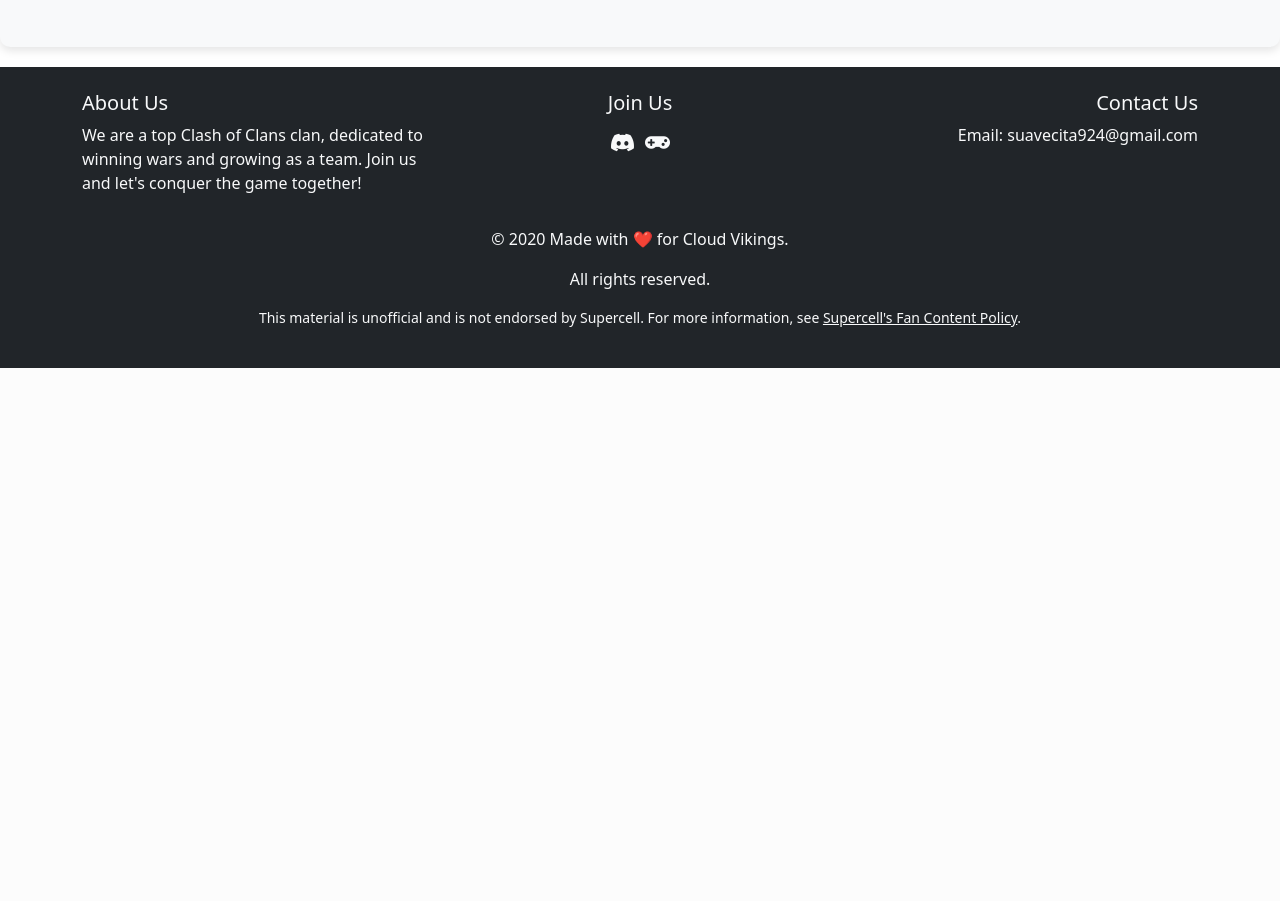
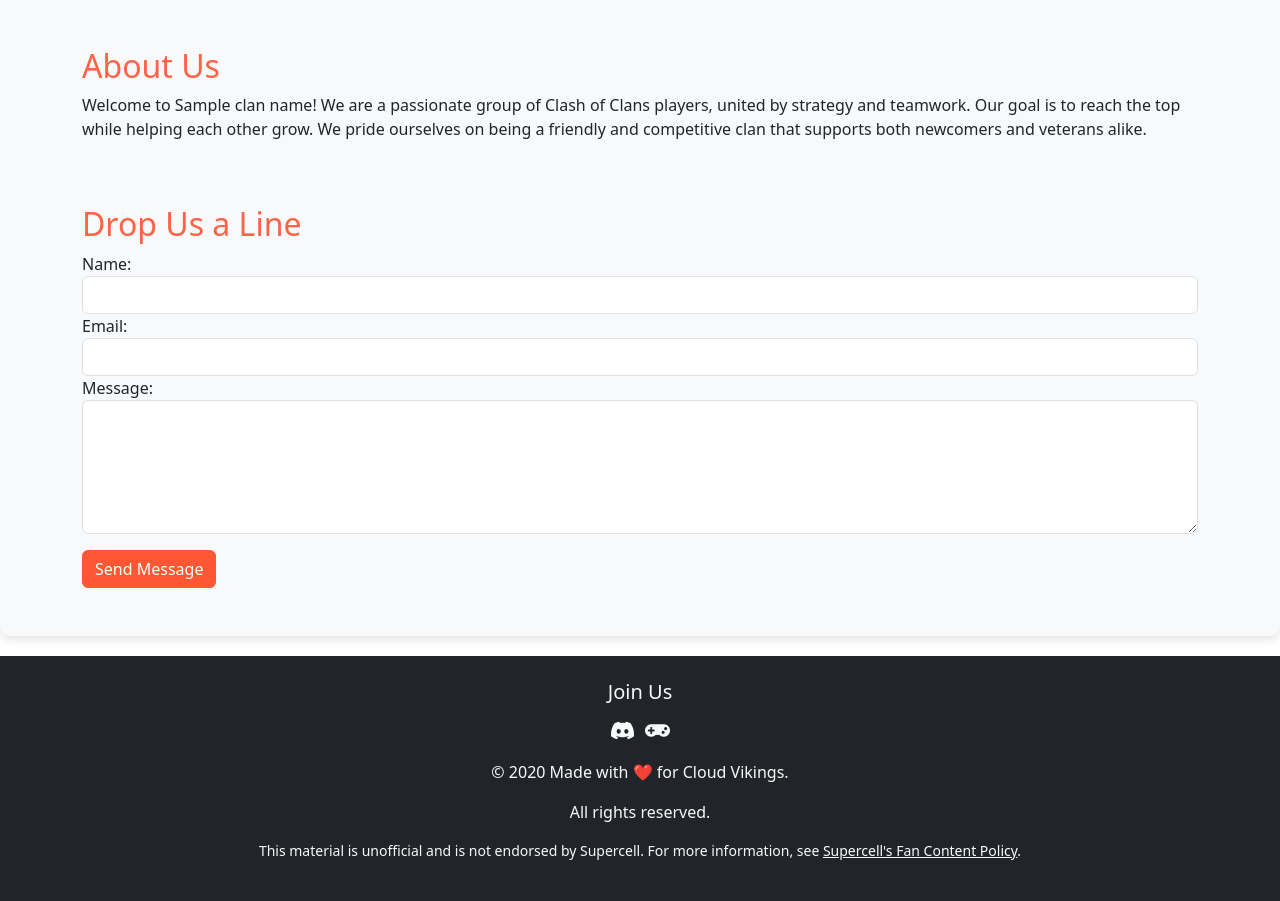
Before and after one commit to mctrinity/cloudvikingswebsite, a Flask app: template templates/index.html in a window 1280 px wide. Shown: the part 649-1550 px from the top of the page. Before the commit the page ends 1017 px from the top, so only its background shows below. Run offline with Flask 3, Linux system fonts and the light colour scheme; the template is opened without the code that fills it: most values are stand-ins (such as "Sample title", 1, 10 or a date in 2020); style sheets or scripts are compiled from the project's sources.

Commit message:
add about us and drop us a line sections

```diff
--- a/app.py
+++ b/app.py
@@ -1,4 +1,5 @@
-from flask import Flask, render_template, url_for
+from flask import Flask, render_template, request, flash, redirect, url_for
+from flask_mail import Mail, Message
 import os
 import requests
 from dotenv import load_dotenv
@@ -14,6 +15,19 @@ load_dotenv(dotenv_path='.env')
 app.config['CACHE_TYPE'] = 'SimpleCache'
 app.config['CACHE_DEFAULT_TIMEOUT'] = 300  # Cache timeout in seconds (5 minutes)
 cache = Cache(app)
+
+# Email Configuration (Gmail)
+app.config['MAIL_SERVER'] = 'smtp.gmail.com'
+app.config['MAIL_PORT'] = 465
+app.config['MAIL_USERNAME'] = os.getenv('MAIL_USERNAME')  # Your Gmail address from .env
+app.config['MAIL_PASSWORD'] = os.getenv('MAIL_PASSWORD')  # Your Gmail app password from .env
+app.config['MAIL_USE_TLS'] = False
+app.config['MAIL_USE_SSL'] = True
+
+mail = Mail(app)
+
+# Secret key for flash messages
+app.secret_key = 'your_secret_key'
 
 # Get the API key and clan tag from the .env file
 API_KEY = os.getenv('API_KEY')
@@ -64,7 +78,6 @@ def home():
     )
 
 
-
 # Route to display members of the clan
 @app.route('/members')
 def members():
@@ -78,6 +91,29 @@ def members():
     return render_template('members.html', members=members, current_year=current_year, page="members")
 
 
+# Route to handle form submission from the "Drop Us a Line" form
+@app.route('/contact', methods=['POST'])
+def contact():
+    name = request.form['name']
+    email = request.form['email']
+    message = request.form['message']
+
+    # Compose email
+    msg = Message(subject=f"Message from {name}",
+                  sender=app.config.get('MAIL_USERNAME'),
+                  recipients=[app.config.get('MAIL_USERNAME')],  # Your Gmail address
+                  body=f"From: {name} <{email}>\n\nMessage:\n{message}")
+
+    try:
+        mail.send(msg)
+        flash('Your message has been sent successfully!', 'success')
+    except Exception as e:
+        flash(f'An error occurred while sending the message: {str(e)}', 'danger')
+
+    return redirect(url_for('home'))
+
+
+# Widgets route (existing route)
 @app.route('/widgets')
 def widgets():
     return render_template('widgets.html')
--- a/requirements.txt
+++ b/requirements.txt
@@ -7,6 +7,7 @@ click==8.1.7
 colorama==0.4.6
 Flask==3.0.3
 Flask-Caching==2.3.0
+Flask-Mail==0.10.0
 gunicorn==23.0.0
 idna==3.10
 itsdangerous==2.2.0
--- a/templates/base.html
+++ b/templates/base.html
@@ -23,13 +23,14 @@
 <body class="d-flex flex-column min-vh-100">  <!-- Ensure body takes full height -->
 
     <!-- Navigation Bar -->
+    <!-- Navigation Bar -->
 <nav class="navbar navbar-expand-lg navbar-dark bg-dark">
     <div class="container-fluid">
         <!-- Navbar Brand (Left) -->
-            <a class="navbar-brand" href="/">Cloud Vikings ☁️</a>
+        <a class="navbar-brand ms-3" href="/">Cloud Vikings ☁️</a> <!-- Added ms-3 for left margin -->
 
         <!-- Toggler Button (Right-Aligned with ms-auto) -->
-            <button class="navbar-toggler ms-auto" type="button" data-bs-toggle="collapse" data-bs-target="#navbarsExample08" aria-controls="navbarsExample08" aria-expanded="false" aria-label="Toggle navigation">
+        <button class="navbar-toggler ms-auto me-3" type="button" data-bs-toggle="collapse" data-bs-target="#navbarsExample08" aria-controls="navbarsExample08" aria-expanded="false" aria-label="Toggle navigation">
             <span class="navbar-toggler-icon"></span>
         </button>
 
@@ -50,6 +51,7 @@
     </div>
 </nav>
 
+
     <!-- Main Content with Background and Flex for Centering -->
     <div class="container-fluid px-4 py-5 d-flex justify-content-center main-content">
         <div class="w-100" style="max-width: 1200px;">
@@ -61,14 +63,8 @@
 <footer class="bg-dark text-light py-4 mt-auto">
     <div class="container">
         <div class="row">
-                <!-- About Us Section -->
-                <div class="col-md-4 mb-3 text-md-start text-center">
-                    <h5>About Us</h5>
-                    <p>We are a top Clash of Clans clan, dedicated to winning wars and growing as a team. Join us and let's conquer the game together!</p>
-                </div>
-
-                <!-- Social Links Section -->
-                <div class="col-md-4 mb-3 text-center">
+            <!-- Social Links Section (Center) -->
+            <div class="col-md-12 mb-3 text-center">
                 <h5>Join Us</h5>
                 <div class="social-icons-group"> <!-- Group the icons inside this div -->
                     <a href="https://discord.gg/dPeHccdK8k" class="text-light"><i class="fab fa-discord"></i></a>
@@ -76,12 +72,6 @@
                         <i class="fas fa-gamepad"></i>
                     </a>
                 </div>
-                </div>
-
-                <!-- Contact Section -->
-                <div class="col-md-4 mb-3 text-md-end text-center">
-                    <h5>Contact Us</h5>
-                    <p>Email: suavecita924@gmail.com</p>
             </div>
         </div>
 
@@ -96,9 +86,9 @@
                 </p>
             </div>
         </div>
-
     </div>
 </footer>
+
 
     <!-- Bootstrap JS -->
     <script src="https://cdn.jsdelivr.net/npm/bootstrap@5.1.3/dist/js/bootstrap.bundle.min.js"></script>
--- a/templates/index.html
+++ b/templates/index.html
@@ -29,6 +29,36 @@
             </div>
         </div>
     </div>
+
+    <!-- About Us Section -->
+    <div class="row mt-5">
+        <div class="col-12">
+            <h2>About Us</h2>
+            <p>Welcome to {{ clan_name }}! We are a passionate group of Clash of Clans players, united by strategy and teamwork. Our goal is to reach the top while helping each other grow. We pride ourselves on being a friendly and competitive clan that supports both newcomers and veterans alike.</p>
+        </div>
+    </div>
+
+    <!-- Drop Us a Line Section -->
+    <div class="row mt-5">
+        <div class="col-12">
+            <h2>Drop Us a Line</h2>
+            <form action="{{ url_for('contact') }}" method="POST">
+                <div class="form-group">
+                    <label for="name">Name:</label>
+                    <input type="text" id="name" name="name" class="form-control" required>
+                </div>
+                <div class="form-group">
+                    <label for="email">Email:</label>
+                    <input type="email" id="email" name="email" class="form-control" required>
+                </div>
+                <div class="form-group">
+                    <label for="message">Message:</label>
+                    <textarea id="message" name="message" class="form-control" rows="5" required></textarea>
+                </div>
+                <button type="submit" class="btn btn-primary mt-3">Send Message</button>
+            </form>
+        </div>
+    </div>
 </div>
 
 {% endblock %}
--- a/templates/widgets.html
+++ b/templates/widgets.html
@@ -18,7 +18,7 @@
 
 
         <!-- Example: Twitter Feed Widget -->
-        <!-- <div class="col-md-4 custom-card-spacing">
+        <div class="col-md-4 custom-card-spacing">
             <div class="card custom-card-shadow">
                 <div class="card-body text-center">
                     <h5 class="card-title">Twitter Feed</h5>
@@ -26,7 +26,7 @@
                     <script async src="https://platform.twitter.com/widgets.js" charset="utf-8"></script>
                 </div>
             </div>
-        </div> -->
+        </div>
 
         <!-- Example: Custom Widget (Add More Widgets Below) -->
         <div class="col-md-4 custom-card-spacing">
```
Also changed, not shown: postcss.config.js (added, +7 -0 lines), templates/wars.html (deleted, +0 -40 lines), 1 other file. Lines whose indentation alone changed are shown as unchanged.
